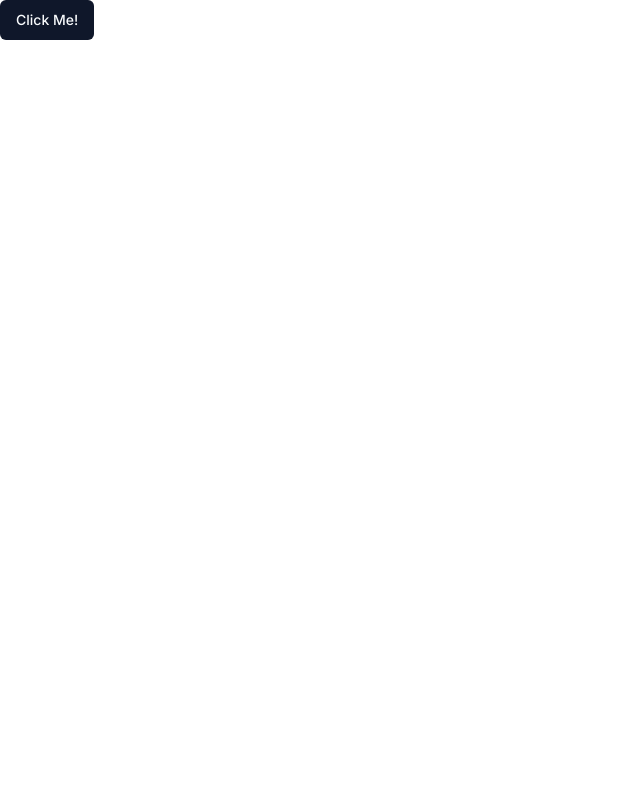
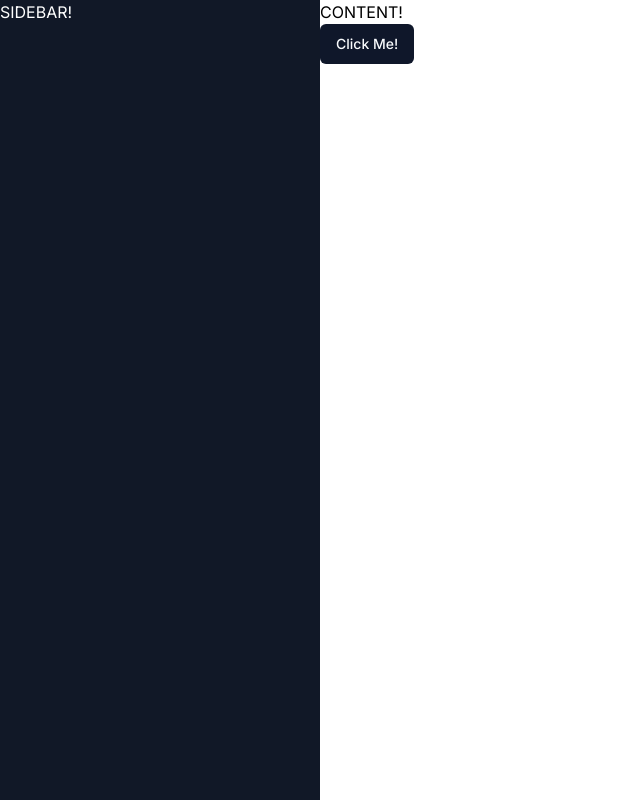
Before and after one commit to SahilDahat/Multiplier-AI-SaaS, a Next.js app: page /dashboard in a window 1280 px wide. Shown: the whole page, without its empty margins (0-640 px from the left). Built offline with nearby package versions, Linux system fonts and the light colour scheme.

Commit message:
Dashboard layout (left size)

```diff
--- /dev/null
+++ b/app/(dashboard)/layout.tsx
@@ -0,0 +1,16 @@
+const DashboardLayout = ({ children }: { children: React.ReactNode }) => {
+  return (
+    <div className="h-full relative">
+      <div className="hidden h-full md:flex md:w-80 md:flex-col md:fixed md:inset-y-0 z-[80] bg-gray-900">
+        <div className="text-white">SIDEBAR!</div>
+      </div>
+      <main className="md:pl-80 text-black">
+        CONTENT!
+        {children}
+        {/*<navbar/>*/}
+      </main>
+    </div>
+  );
+};
+
+export default DashboardLayout;
```
